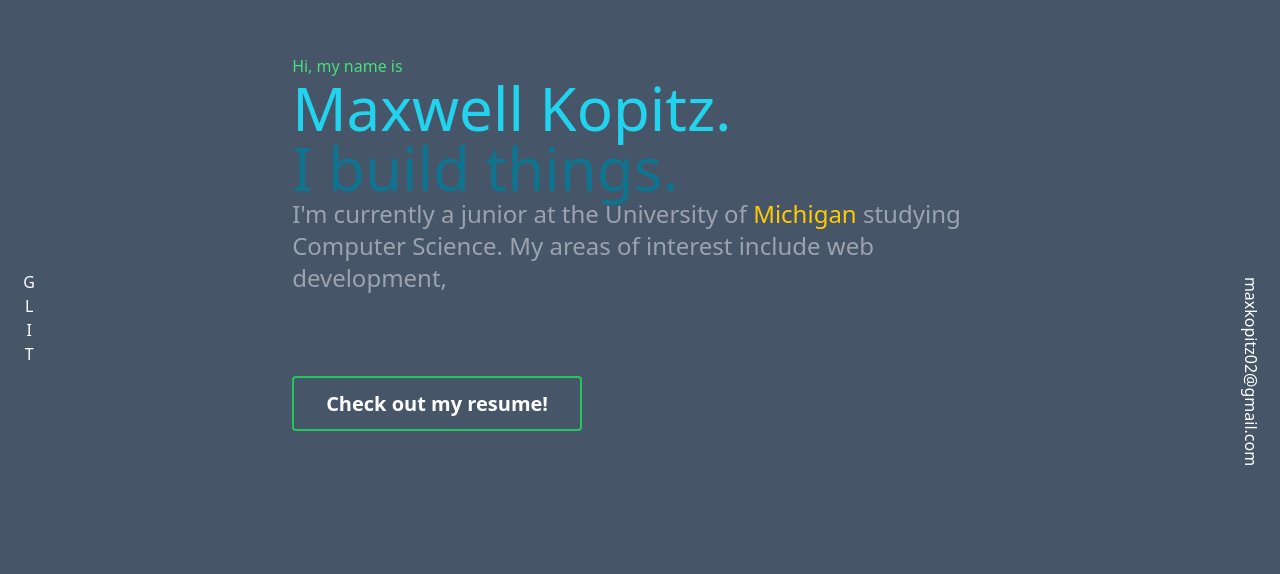
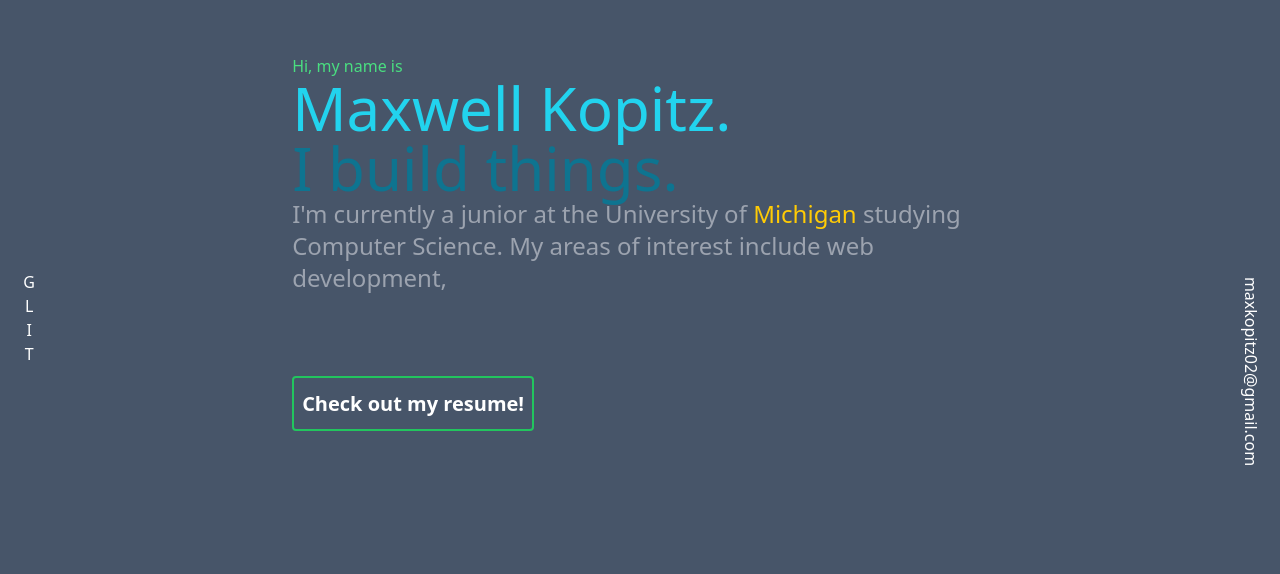
Before and after one commit to maxkopitz/maxwell-dev, a Next.js app: page / in a window 1280 px wide. Shown: the part 226-800 px from the top of the page. Built offline with nearby package versions, Linux system fonts and the light colour scheme; no server answers.

Commit message:
hack(resume btn): Not working on smaller screens

```diff
--- a/components/sections/about.tsx
+++ b/components/sections/about.tsx
@@ -11,7 +11,7 @@ const About: React.FC = () => {
           <h3 className="text-2xl text-gray-400">I&apos;m currently a junior at the University of <span className="text-[#FFCB05]">Michigan</span> studying Computer Science. My areas of interest include
             web development, </h3>
           <div className="mt-24">
-            <Link href="https://maxwell-dev.s3.us-east-2.amazonaws.com/Kopitz_Maxwell_Resume.pdf" target="_blank" className="border-solid border-2 border-green-500 hover:bg-green-700 text-white text-xl font-bold py-3 px-8 rounded focus:outline-none focus:shadow-outline">
+            <Link href="https://maxwell-dev.s3.us-east-2.amazonaws.com/Kopitz_Maxwell_Resume.pdf" target="_blank" className="border-solid border-2 border-green-500 hover:bg-green-700 text-white text-xl font-bold invisible md:visible py-3 px-2 rounded focus:outline-none focus:shadow-outline">
              Check out my resume!
             </Link>
 
```
